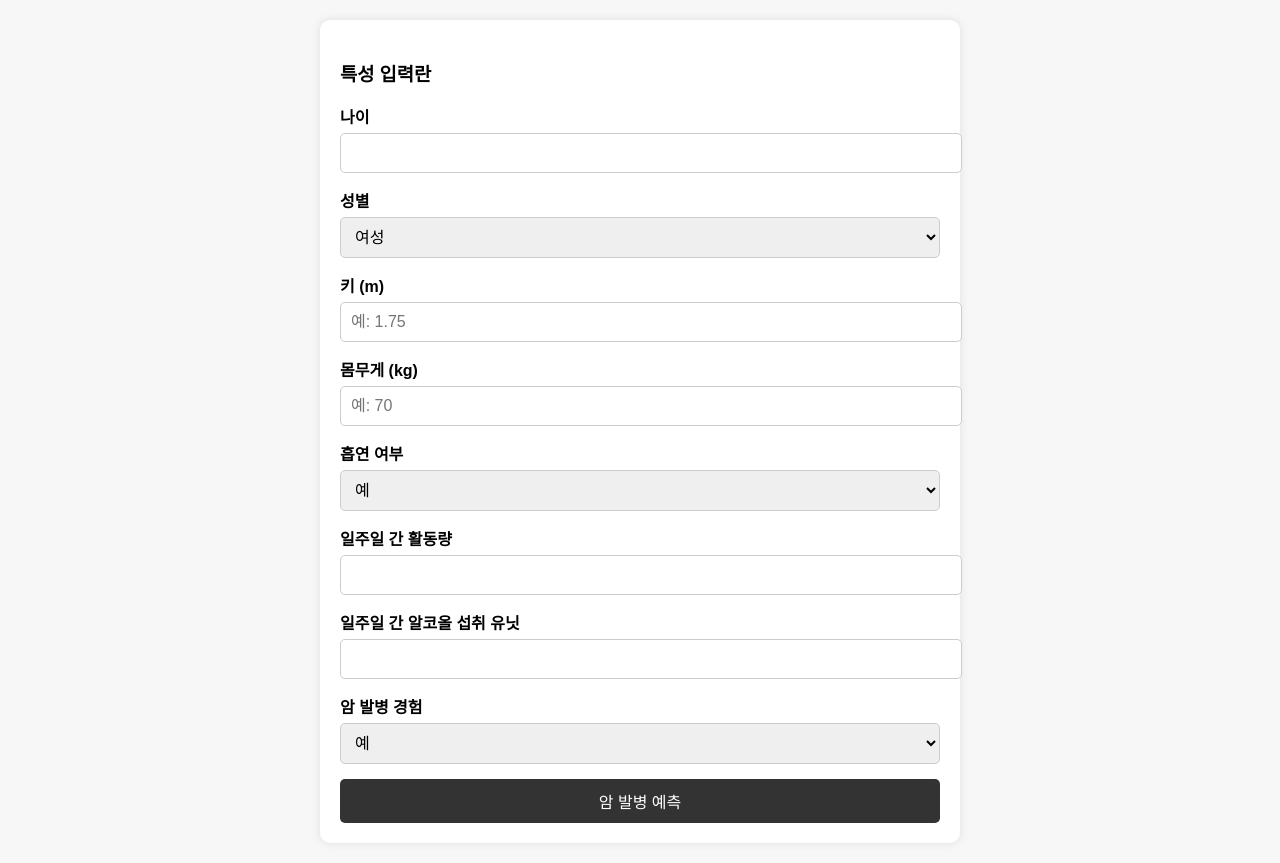
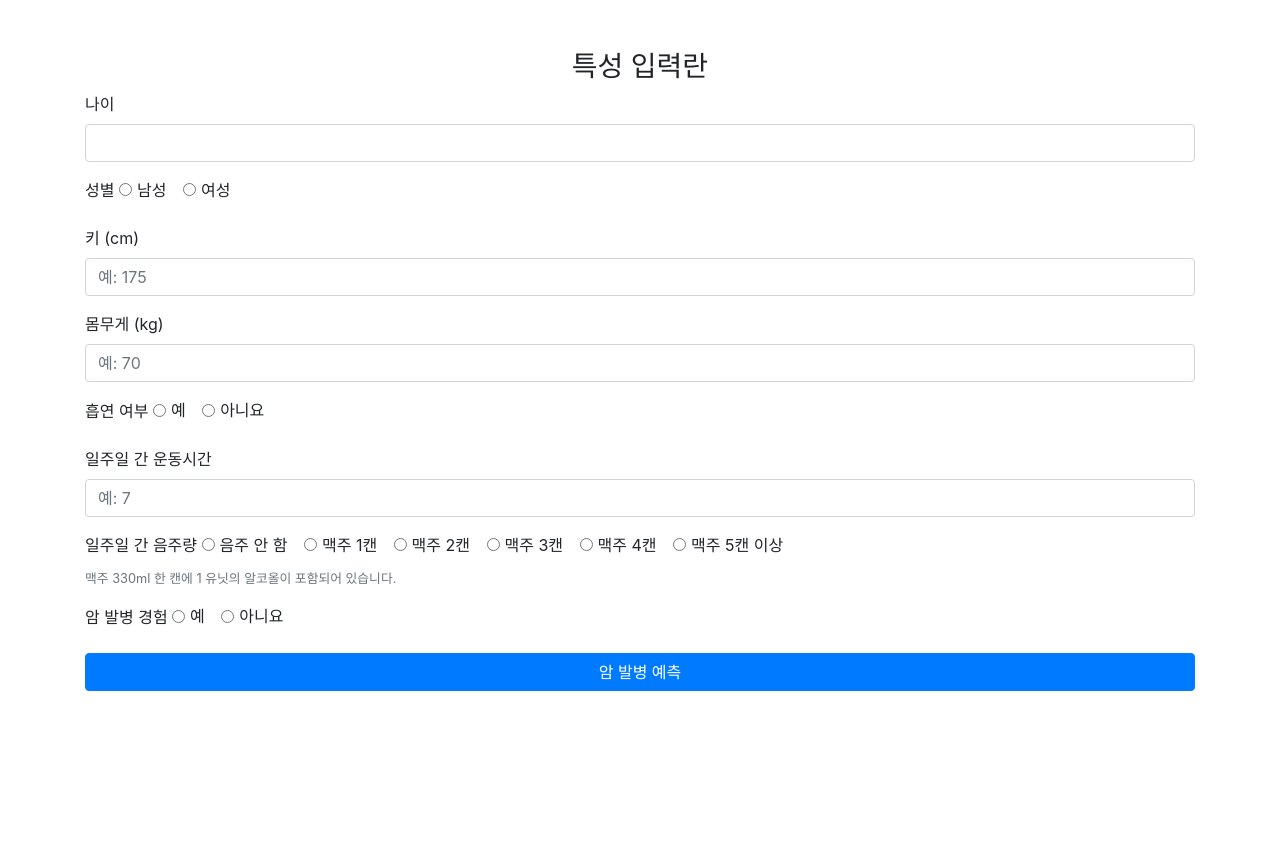
Before and after one commit to Capstone-2024-1-09/CancerPredict, a Django app: page / in a window 1280 px wide. After the commit the page ends 691 px from the top, so only its background shows below. Run offline with Django 5.2, Linux system fonts and the light colour scheme; some libraries are stand-ins or nearby versions.

Commit message:
사용자 편의성 개선

```diff
--- a/prediction/templates/prediction/predict.html
+++ b/prediction/templates/prediction/predict.html
@@ -4,58 +4,49 @@
     <meta charset="UTF-8">
     <meta name="viewport" content="width=device-width, initial-scale=1.0">
     <title>암 발병 예측</title>
+    <!-- Bootstrap CSS -->
+    <link href="https://maxcdn.bootstrapcdn.com/bootstrap/4.5.2/css/bootstrap.min.css" rel="stylesheet">
     <style>
-        body {
-            font-family: Arial, sans-serif;
-            margin: 0;
-            padding: 20px 0;
-            display: flex;
-            justify-content: center;
-            align-items: flex-start;
-            min-height: 100vh;
-            background-color: #f7f7f7;
-            overflow-y: auto;
-            box-sizing: border-box;
-        }
         .container {
-            width: 100%;
-            max-width: 600px;
-            background-color: white;
-            box-shadow: 0 0 10px rgba(0, 0, 0, 0.1);
-            border-radius: 10px;
-            padding: 20px;
-        }
-        .form-group {
-            margin-bottom: 15px;
-        }
-        .form-group label {
-            display: block;
-            margin-bottom: 5px;
-            font-weight: bold;
-        }
-        .form-group input, .form-group select {
-            width: 100%;
-            padding: 10px;
-            font-size: 16px;
-            border-radius: 5px;
-            border: 1px solid #ccc;
-        }
-        button {
-            padding: 10px;
-            background-color: #333;
-            color: white;
-            border: none;
-            border-radius: 5px;
-            font-size: 16px;
-            cursor: pointer;
-            width: 100%;
+            margin-top: 50px;
         }
     </style>
     <script>
         function calculateAndSubmit() {
-            // 키(m)와 몸무게(kg)를 가져옴
-            var height = parseFloat(document.getElementById("height").value);
+            // 키(cm)를 가져옴
+            var height = parseFloat(document.getElementById("height").value) / 100;  // cm를 m로 변환
             var weight = parseFloat(document.getElementById("weight").value);
+
+            // 음주량을 선택한 값 가져오기
+            var alcoholOption = document.querySelector('input[name="AlcoholIntake"]:checked').value;
+
+            // 알코올 유닛을 선택에 따라 계산 (맥주 330ml = 1유닛)
+            var alcoholUnit = 0;
+            switch (alcoholOption) {
+                case '0':
+                    alcoholUnit = 0;  // 음주 안 함
+                    break;
+                case '1':
+                    alcoholUnit = 1;  // 맥주 1캔 (1유닛)
+                    break;
+                case '2':
+                    alcoholUnit = 2;  // 맥주 2캔 (2유닛)
+                    break;
+                case '3':
+                    alcoholUnit = 3;  // 맥주 3캔 (3유닛)
+                    break;
+                case '4':
+                    alcoholUnit = 4;  // 맥주 4캔 (4유닛)
+                    break;
+                case '5':
+                    alcoholUnit = 5;  // 맥주 5캔 이상 (5유닛 이상)
+                    break;
+                default:
+                    alcoholUnit = 0;
+            }
+
+            // 알코올 유닛을 hidden input에 저장
+            document.getElementById("alcohol_unit").value = alcoholUnit;
 
             if (height > 0 && weight > 0) {
                 // BMI 계산
@@ -71,58 +62,104 @@
     </script>
 </head>
 <body>
-
     <div class="container">
-    <h3>특성 입력란</h3>
+        <h3 class="text-center">특성 입력란</h3>
         <form id="predict-form" method="POST">
             {% csrf_token %}
             <div class="form-group">
                 <label for="Age">나이</label>
-            <input type="number" name="Age" id="Age" required>
+                <input type="number" class="form-control" name="Age" id="Age" required>
             </div>
             <div class="form-group">
-            <label for="Gender">성별</label>
-            <select name="Gender" id="Gender" required>
-                <option value="1">여성</option>
-                <option value="0">남성</option>
-            </select>
+                <label>성별</label>
+                <div class="form-check form-check-inline">
+                    <input class="form-check-input" type="radio" name="Gender" id="gender_male" value="0" required>
+                    <label class="form-check-label" for="gender_male">남성</label>
+                </div>
+                <div class="form-check form-check-inline">
+                    <input class="form-check-input" type="radio" name="Gender" id="gender_female" value="1" required>
+                    <label class="form-check-label" for="gender_female">여성</label>
+                </div>
             </div>
             <div class="form-group">
-            <label for="height">키 (m)</label>
-            <input type="number" step="0.01" name="height" id="height" placeholder="예: 1.75" required>
+                <label for="height">키 (cm)</label>
+                <input type="number" step="0.1" class="form-control" name="height" id="height" placeholder="예: 175" required>
             </div>
             <div class="form-group">
                 <label for="weight">몸무게 (kg)</label>
-            <input type="number" step="0.1" name="weight" id="weight" placeholder="예: 70" required>
+                <input type="number" step="0.1" class="form-control" name="weight" id="weight" placeholder="예: 70" required>
             </div>
             <!-- BMI 값을 저장하는 hidden 필드 -->
             <input type="hidden" name="BMI" id="bmi">
 
             <div class="form-group">
-            <label for="Smoking">흡연 여부</label>
-            <select name="Smoking" id="Smoking" required>
-                <option value="1">예</option>
-                <option value="0">아니요</option>
-            </select>
+                <label>흡연 여부</label>
+                <div class="form-check form-check-inline">
+                    <input class="form-check-input" type="radio" name="Smoking" id="smoking_yes" value="1" required>
+                    <label class="form-check-label" for="smoking_yes">예</label>
                 </div>
+                <div class="form-check form-check-inline">
+                    <input class="form-check-input" type="radio" name="Smoking" id="smoking_no" value="0" required>
+                    <label class="form-check-label" for="smoking_no">아니요</label>
+                </div>
+            </div>
+
             <div class="form-group">
-            <label for="PhysicalActivity">일주일 간 활동량</label>
-            <input type="number" step="0.1" name="PhysicalActivity" id="PhysicalActivity" required>
+                <label for="PhysicalActivity">일주일 간 운동시간</label>
+                <input type="number" step="0.1" class="form-control" name="PhysicalActivity" id="PhysicalActivity" placeholder="예: 7" required>
             </div>
+
             <div class="form-group">
-            <label for="AlcoholIntake">일주일 간 알코올 섭취 유닛</label>
-            <input type="number" step="0.1" name="AlcoholIntake" id="AlcoholIntake" required>
+                <label>일주일 간 음주량</label> <!-- 라디오 버튼으로 변경 -->
+                <div class="form-check form-check-inline">
+                    <input class="form-check-input" type="radio" name="AlcoholIntake" id="alcohol_none" value="0" required>
+                    <label class="form-check-label" for="alcohol_none">음주 안 함</label>
                 </div>
+                <div class="form-check form-check-inline">
+                    <input class="form-check-input" type="radio" name="AlcoholIntake" id="alcohol_1_can" value="1" required>
+                    <label class="form-check-label" for="alcohol_1_can">맥주 1캔</label>
+                </div>
+                <div class="form-check form-check-inline">
+                    <input class="form-check-input" type="radio" name="AlcoholIntake" id="alcohol_2_can" value="2" required>
+                    <label class="form-check-label" for="alcohol_2_can">맥주 2캔</label>
+                </div>
+                <div class="form-check form-check-inline">
+                    <input class="form-check-input" type="radio" name="AlcoholIntake" id="alcohol_3_can" value="3" required>
+                    <label class="form-check-label" for="alcohol_3_4_can">맥주 3캔</label>
+                </div>
+                <div class="form-check form-check-inline">
+                    <input class="form-check-input" type="radio" name="AlcoholIntake" id="alcohol_4_can" value="4" required>
+                    <label class="form-check-label" for="alcohol_3_4_can">맥주 4캔</label>
+                </div>
+                <div class="form-check form-check-inline">
+                    <input class="form-check-input" type="radio" name="AlcoholIntake" id="alcohol_5_can" value="5" required>
+                    <label class="form-check-label" for="alcohol_5_can">맥주 5캔 이상</label>
+                </div>
+                <small class="form-text text-muted">
+                    맥주 330ml 한 캔에 1 유닛의 알코올이 포함되어 있습니다.
+                </small>
+            </div>
+            <!-- 알코올 유닛 값을 저장하는 hidden 필드 -->
+            <input type="hidden" name="AlcoholUnits" id="alcohol_unit">
+
             <div class="form-group">
-            <label for="CancerHistory">암 발병 경험</label>
-            <select name="CancerHistory" id="CancerHistory" required>
-                <option value="1">예</option>
-                <option value="0">아니요</option>
-            </select>
+                <label>암 발병 경험</label>
+                <div class="form-check form-check-inline">
+                    <input class="form-check-input" type="radio" name="CancerHistory" id="cancer_history_yes" value="1" required>
+                    <label class="form-check-label" for="cancer_history_yes">예</label>
                 </div>
-        <button type="button" onclick="calculateAndSubmit()">암 발병 예측</button>
+                <div class="form-check form-check-inline">
+                    <input class="form-check-input" type="radio" name="CancerHistory" id="cancer_history_no" value="0" required>
+                    <label class="form-check-label" for="cancer_history_no">아니요</label>
+                </div>
+            </div>
+            <button type="button" class="btn btn-primary btn-block" onclick="calculateAndSubmit()">암 발병 예측</button>
         </form>
     </div>
 
+    <!-- Bootstrap JS and dependencies -->
+    <script src="https://code.jquery.com/jquery-3.5.1.slim.min.js"></script>
+    <script src="https://cdn.jsdelivr.net/npm/@popperjs/core@2.9.2/dist/umd/popper.min.js"></script>
+    <script src="https://stackpath.bootstrapcdn.com/bootstrap/4.5.2/js/bootstrap.min.js"></script>
 </body>
 </html>
```
Also changed, not shown: prediction/templates/prediction/result.html (+18 -3 lines). Lines whose indentation alone changed are shown as unchanged.
